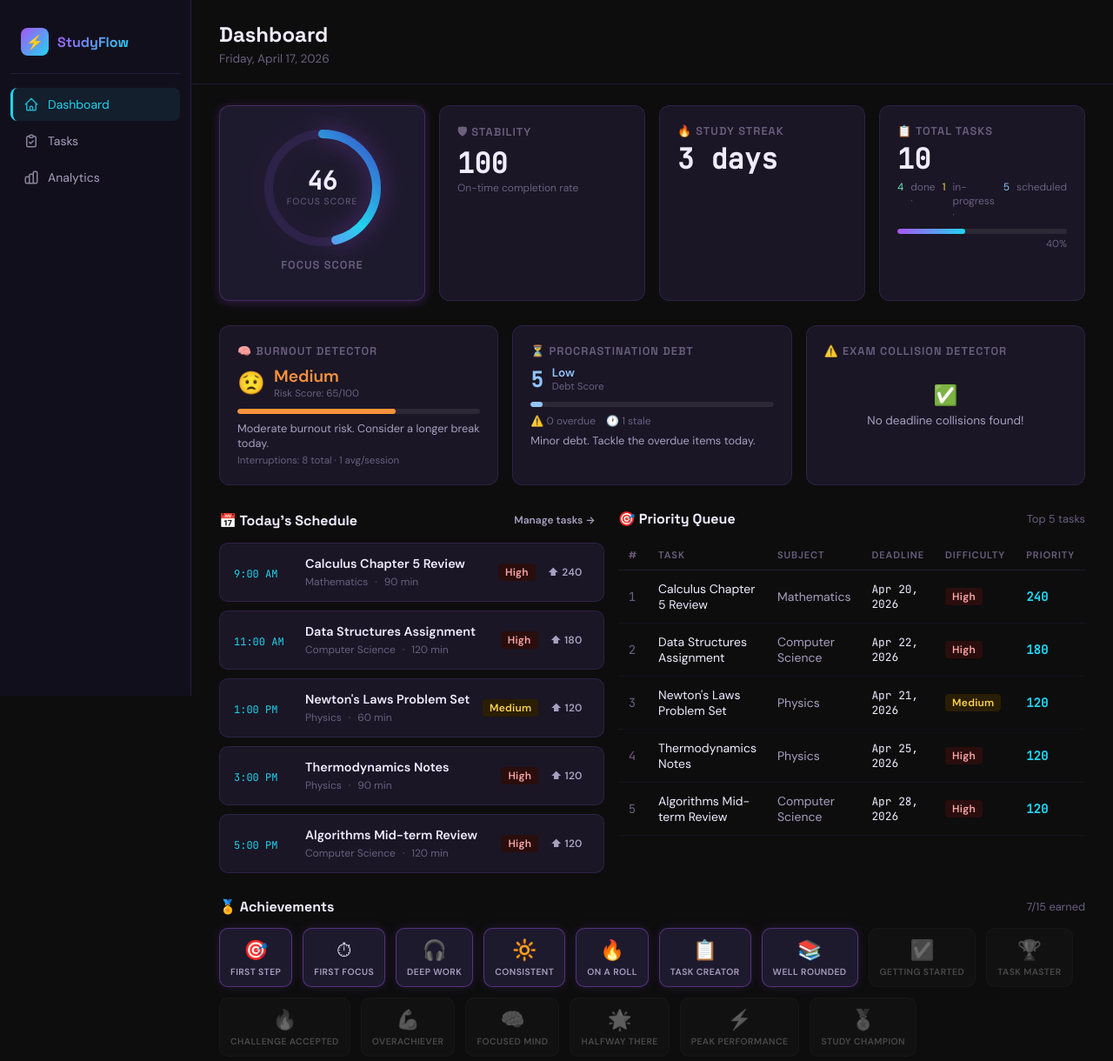
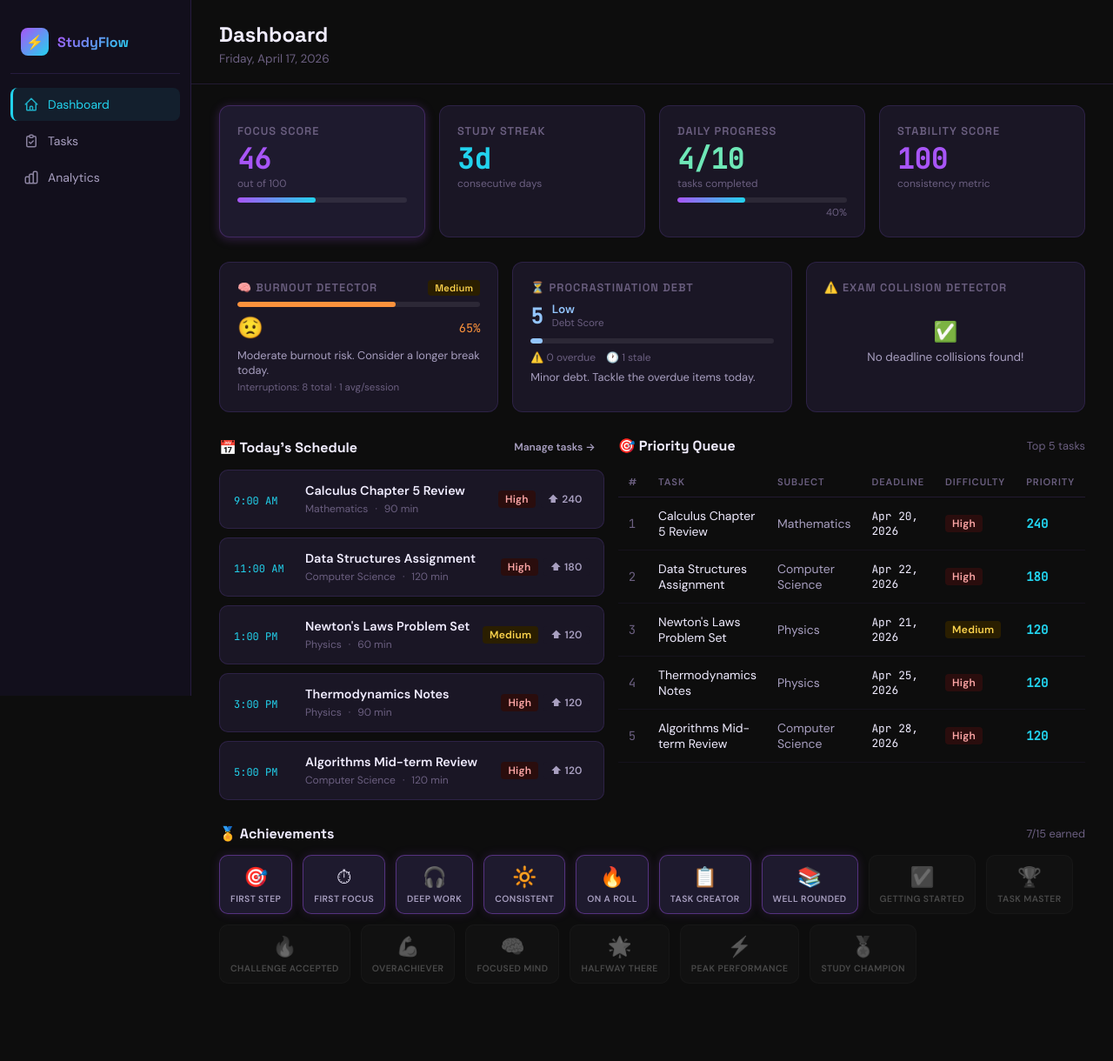
Before and after one commit to pssindhurareddy/Adaptive-Study-Planning, a Spring Boot app: page / in a window 1280 px wide. Shown: the top 1220 px of the page at 87% size. After the commit the page ends 1117 px from the top, so only its background shows below. Run offline with Spring Boot 4, Linux system fonts and the light colour scheme; data that the repository does not hold is empty.

Commit message:
Fix burnout detector badge, dashboard metrics cards, and Task Manager title
Agent-Logs-Url: https://github.com/pssindhurareddy/Adaptive-Study-Planning/sessions/942051f7-6f65-43b6-8f78-a5e540216862

Co-authored-by: pssindhurareddy <170865557+pssindhurareddy@users.noreply.github.com>

```diff
--- a/java/src/main/resources/static/js/dashboard.js
+++ b/java/src/main/resources/static/js/dashboard.js
@@ -45,26 +45,27 @@ async function loadMetrics() {
 }
 
 function renderMetrics(dash, stats) {
-    // Focus Score Ring
-    const ringWrap = document.getElementById('focus-ring');
-    if (ringWrap) {
-        ringWrap.innerHTML = buildFocusRingSVG(dash.focusScore, 140);
-        const inner = document.createElement('div');
-        inner.className = 'score-ring-inner';
-        inner.innerHTML = `<span class="score-number">${dash.focusScore}</span><span class="score-label">Focus Score</span>`;
-        ringWrap.style.position = 'relative';
-        ringWrap.appendChild(inner);
-    }
+    // Focus Score card
+    setVal('stat-focus', dash.focusScore);
+    const focusBar = document.getElementById('focus-progress-bar');
+    if (focusBar) { focusBar.style.width = dash.focusScore + '%'; }
 
-    setVal('stat-focus', dash.focusScore);
+    // Study Streak — show as "Xd" (consecutive days format)
+    setVal('stat-streak', dash.studyStreak + 'd');
+
+    // Daily Progress — "completedTasks / totalTasks"
+    setVal('stat-daily-progress', dash.completedTasks + '/' + dash.totalTasks);
+
+    // Stability Score
     setVal('stat-stability', dash.stabilityScore);
-    setVal('stat-streak', dash.studyStreak + ' days');
+
+    // Hidden breakdown stats (kept for JS compatibility)
     setVal('stat-total', dash.totalTasks);
     setVal('stat-completed', dash.completedTasks);
     setVal('stat-inprogress', dash.inProgressTasks);
     setVal('stat-scheduled', dash.scheduledTasks);
 
-    // Progress bar
+    // Progress bar (daily progress card)
     const pct = dash.totalTasks > 0 ? Math.round((dash.completedTasks / dash.totalTasks) * 100) : 0;
     const bar = document.getElementById('progress-bar');
     if (bar) { bar.style.width = pct + '%'; }
@@ -237,20 +238,29 @@ async function loadBurnout() {
         const b = await api.get('/burnout');
         const levelColors = { none: '#6ee7b7', low: '#fcd34d', medium: '#fb923c', high: '#fca5a5' };
         const levelIcons  = { none: '😊', low: '😐', medium: '😟', high: '🚨' };
+        const levelBadgeClass = { none: 'badge-completed', low: 'badge-low', medium: 'badge-medium', high: 'badge-high' };
         const color = levelColors[b.level] || '#a89fc0';
+        const badgeClass = levelBadgeClass[b.level] || 'badge-gray';
+
+        // Update card header with level badge
+        const burnoutCard = document.getElementById('burnout-card');
+        if (burnoutCard) {
+            const titleEl = burnoutCard.querySelector('.card-title');
+            if (titleEl) {
+                titleEl.innerHTML = `🧠 Burnout Detector <span class="badge ${badgeClass}" style="float:right;text-transform:capitalize;font-size:0.7rem">${b.level}</span>`;
+            }
+        }
+
         el.innerHTML = `
-          <div style="display:flex;align-items:center;gap:10px;margin-bottom:10px">
-            <span style="font-size:1.6rem">${levelIcons[b.level] || '❓'}</span>
-            <div>
-              <div style="font-size:1.2rem;font-weight:700;color:${color};text-transform:capitalize">${b.level}</div>
-              <div style="font-size:0.72rem;color:var(--text-muted)">Risk Score: ${b.score}/100</div>
-            </div>
-          </div>
           <div class="progress-bar-container mb-2">
             <div class="progress-bar-fill" style="width:${b.score}%;background:${color}"></div>
           </div>
-          <p style="font-size:0.8rem;color:var(--text-secondary);margin:6px 0 0">${escHtml(b.message)}</p>
-          <p style="font-size:0.72rem;color:var(--text-muted);margin:4px 0 0">Interruptions: ${b.interruptions} total · ${b.avgInterruptions} avg/session</p>`;
+          <div style="display:flex;justify-content:space-between;align-items:center;margin-bottom:8px">
+            <span style="font-size:1.5rem">${levelIcons[b.level] || '❓'}</span>
+            <span style="font-family:'JetBrains Mono',monospace;font-size:0.85rem;color:${color}">${b.score}%</span>
+          </div>
+          <p style="font-size:0.8rem;color:var(--text-secondary);margin:0 0 4px">${escHtml(b.message)}</p>
+          <p style="font-size:0.72rem;color:var(--text-muted);margin:0">Interruptions: ${b.interruptions} total · ${b.avgInterruptions} avg/session</p>`;
     } catch (e) {
         el.innerHTML = `<p class="text-muted" style="font-size:0.85rem">Unable to load burnout data.</p>`;
     }
--- a/java/src/main/resources/templates/dashboard.html
+++ b/java/src/main/resources/templates/dashboard.html
@@ -24,38 +24,49 @@
   <div class="section">
     <div class="grid-4">
 
-      <!-- Focus Score Ring -->
-      <div class="card card-elevated score-card" style="grid-row: span 1;">
-        <div class="score-ring-wrapper" id="focus-ring" style="margin:0 auto 10px;"></div>
-        <div class="card-title" style="text-align:center">Focus Score</div>
+      <!-- Focus Score -->
+      <div class="card card-elevated">
+        <div class="card-title">Focus Score</div>
+        <div class="card-value" id="stat-focus" style="color:var(--primary)">—</div>
+        <div class="text-muted" style="font-size:0.75rem;margin-top:4px">out of 100</div>
+        <div class="progress-bar-container mt-2">
+          <div class="progress-bar-fill" id="focus-progress-bar" style="width:0%"></div>
+        </div>
       </div>
 
-      <!-- Stats -->
+      <!-- Study Streak -->
       <div class="card">
-        <div class="card-title">🛡 Stability</div>
-        <div class="card-value" id="stat-stability">—</div>
-        <div class="text-muted" style="font-size:0.75rem;margin-top:4px">On-time completion rate</div>
+        <div class="card-title">Study Streak</div>
+        <div class="card-value" id="stat-streak" style="color:var(--accent)">—</div>
+        <div class="text-muted" style="font-size:0.75rem;margin-top:4px">consecutive days</div>
       </div>
 
+      <!-- Daily Progress -->
       <div class="card">
-        <div class="card-title">🔥 Study Streak</div>
-        <div class="card-value" id="stat-streak">—</div>
-      </div>
-
-      <div class="card">
-        <div class="card-title">📋 Total Tasks</div>
-        <div class="card-value" id="stat-total">—</div>
-        <div style="display:flex;gap:8px;margin-top:8px;font-size:0.75rem;color:var(--text-muted)">
-          <span id="stat-completed" style="color:var(--badge-green-text)">—</span> done ·
-          <span id="stat-inprogress" style="color:var(--badge-yellow-text)">—</span> in-progress ·
-          <span id="stat-scheduled" style="color:var(--badge-blue-text)">—</span> scheduled
-        </div>
+        <div class="card-title">Daily Progress</div>
+        <div class="card-value" id="stat-daily-progress" style="color:var(--badge-green-text)">—</div>
+        <div class="text-muted" style="font-size:0.75rem;margin-top:4px">tasks completed</div>
         <div class="progress-bar-container mt-2">
           <div class="progress-bar-fill" id="progress-bar" style="width:0%"></div>
         </div>
         <div style="font-size:0.72rem;color:var(--text-muted);margin-top:4px;text-align:right" id="progress-pct">0%</div>
       </div>
 
+      <!-- Stability Score -->
+      <div class="card">
+        <div class="card-title">Stability Score</div>
+        <div class="card-value" id="stat-stability" style="color:var(--primary)">—</div>
+        <div class="text-muted" style="font-size:0.75rem;margin-top:4px">consistency metric</div>
+      </div>
+
+    </div>
+
+    <!-- Task breakdown row (hidden stat IDs kept for JS compatibility) -->
+    <div style="display:none">
+      <span id="stat-total"></span>
+      <span id="stat-completed"></span>
+      <span id="stat-inprogress"></span>
+      <span id="stat-scheduled"></span>
     </div>
   </div>
 
```
Also changed, not shown: java/src/main/resources/templates/tasks.html (+4 -4 lines), 4 other files.
